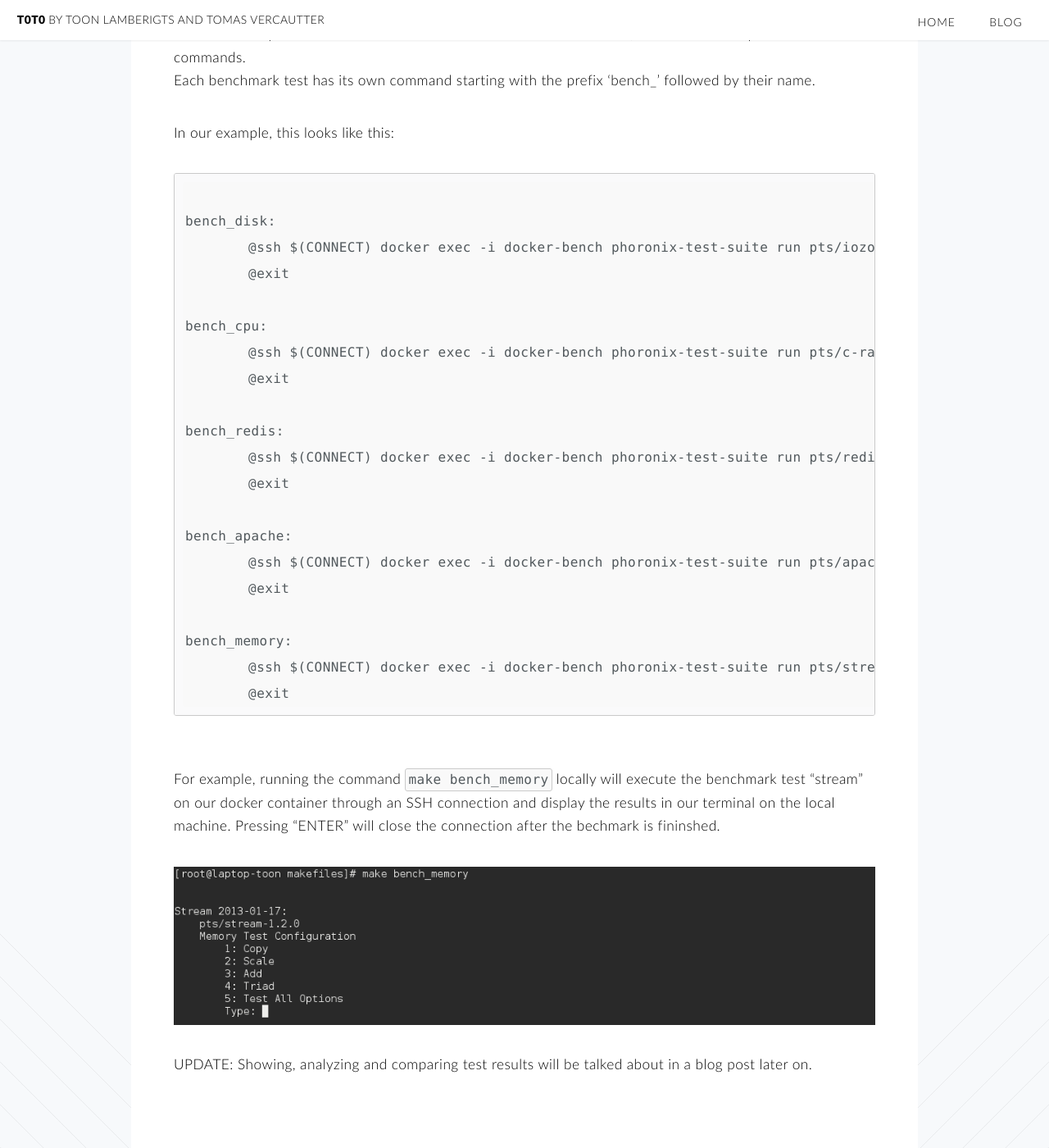
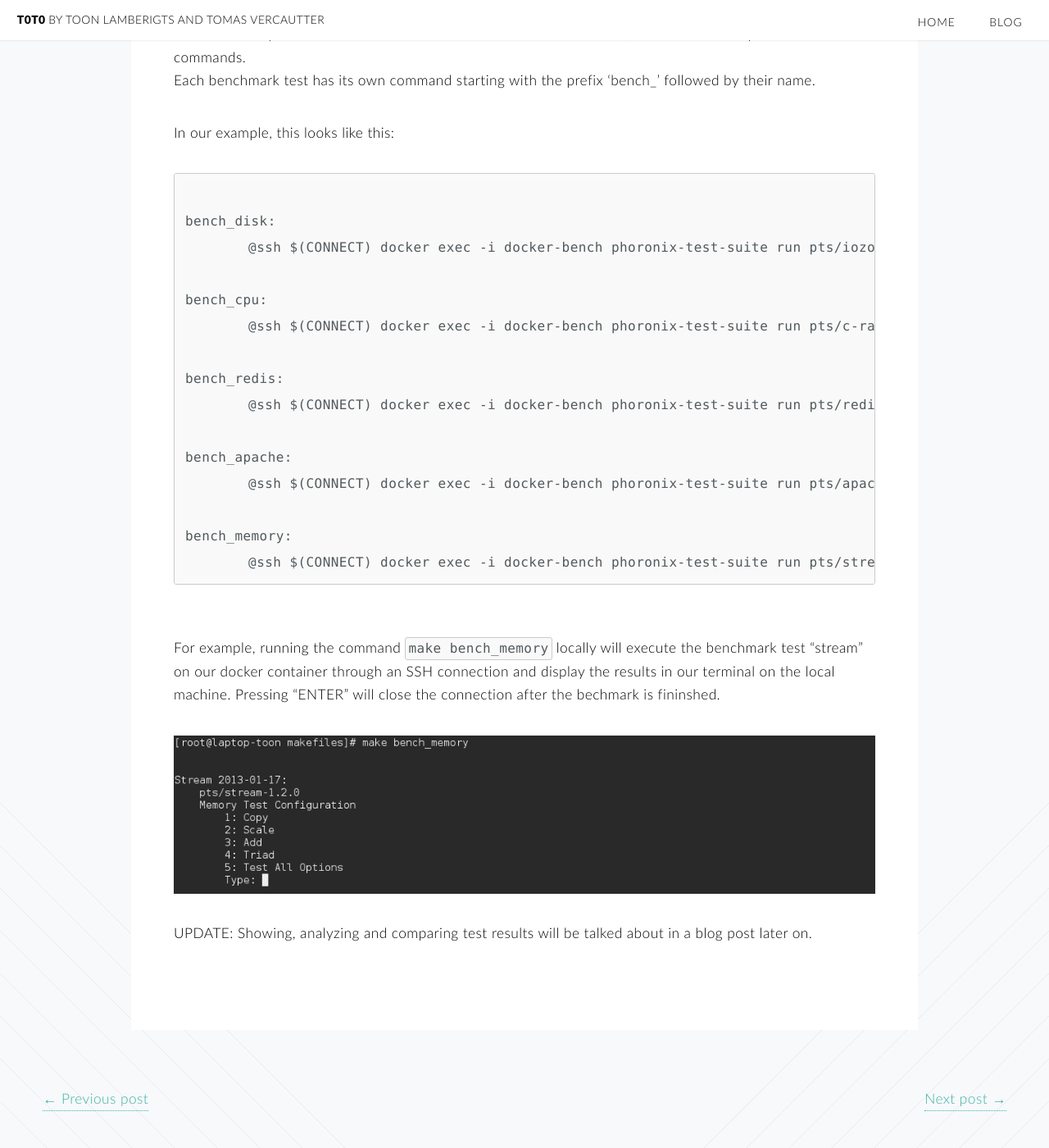
Before and after one commit to t0t0/t0t0.github.io, a Jekyll site: the page built from _posts/2016-3-17-benchmarking-performance-security-docker.md, in a window 1280 px wide and 1400 px high, scrolled down 3504 px. Shown: the whole window at 82% size. Built offline with Jekyll 4.4.1, drawn with Linux system fonts in a browser that asks for light colours.

Commit message:
minor changes to blog post week 5

````diff
--- a/_posts/2016-3-17-benchmarking-performance-security-docker.md
+++ b/_posts/2016-3-17-benchmarking-performance-security-docker.md
@@ -119,23 +119,18 @@ In our example, this looks like this:
 
 bench_disk:
 	@ssh $(CONNECT) docker exec -i docker-bench phoronix-test-suite run pts/iozone
-	@exit
 
 bench_cpu:
 	@ssh $(CONNECT) docker exec -i docker-bench phoronix-test-suite run pts/c-ray
-	@exit
 
 bench_redis:
 	@ssh $(CONNECT) docker exec -i docker-bench phoronix-test-suite run pts/redis
-	@exit
 
 bench_apache:
 	@ssh $(CONNECT) docker exec -i docker-bench phoronix-test-suite run pts/apache
-	@exit
 
 bench_memory:
 	@ssh $(CONNECT) docker exec -i docker-bench phoronix-test-suite run pts/stream
-	@exit
 ```
 <br />
 
````
